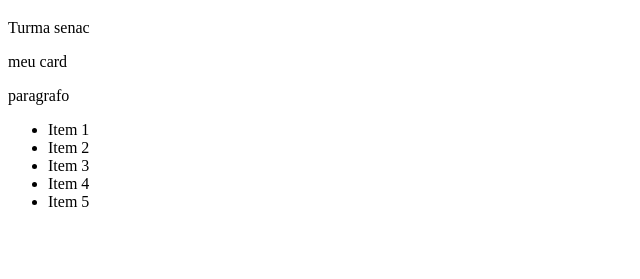
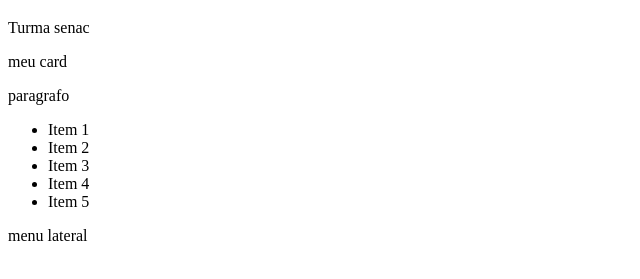
Before and after one commit to douglasLemosSenac/SENAC, a plain HTML site: page index.html in a window 1280 px wide. Shown: the part 61-340 px from the top of the page, without its empty margins (0-640 px from the left). Drawn offline with Linux system fonts and the light colour scheme.

Commit message:
adicionei um aside

```diff
--- a/index.html
+++ b/index.html
@@ -31,6 +31,10 @@
         <li>Item 5</li>
     </ul>
 
+    <aside>
+        <div>menu lateral</div>
+    </aside>
+
 
 </body>
 </html>
```
